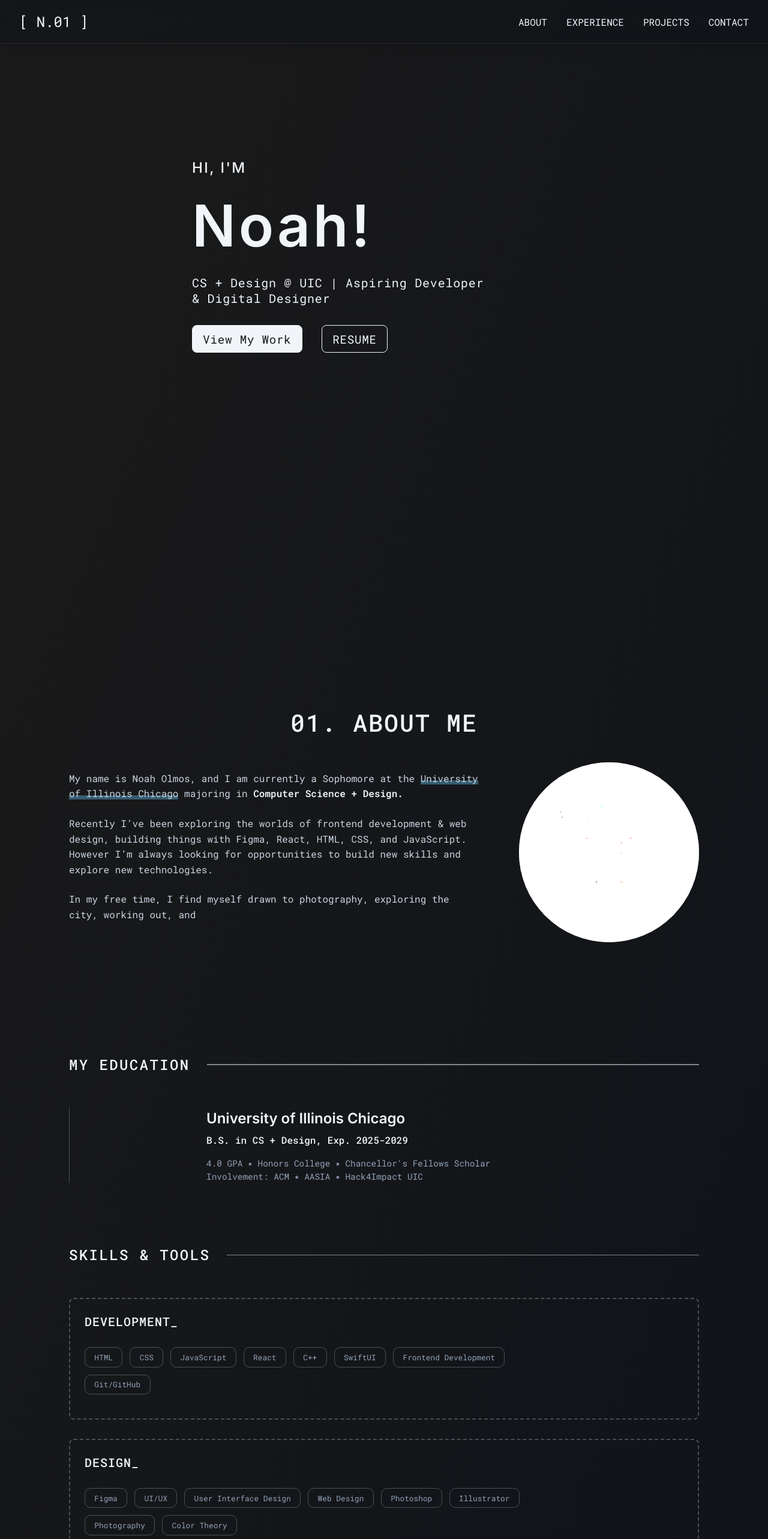
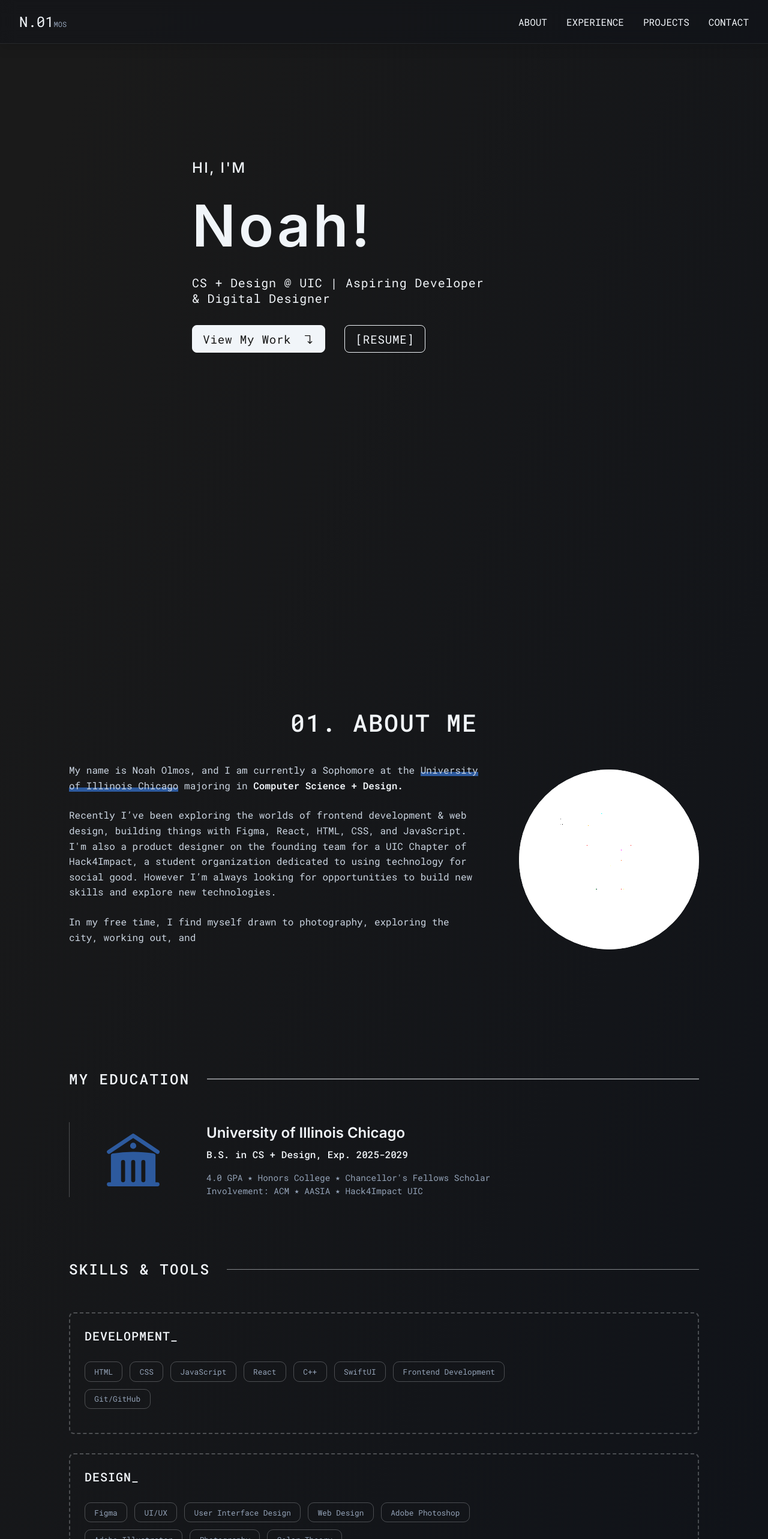
Before and after one commit to nnolmos1/personal-website-noah, a React (Vite) app: page / in a window 1280 px wide. Shown: the top 2566 px of the page at 60% size. Built offline with nearby package versions, Linux system fonts and the light colour scheme.

Commit message:
Updated a lot

```diff
--- a/package.json
+++ b/package.json
@@ -11,7 +11,8 @@
   },
   "dependencies": {
     "react": "^19.2.8",
-    "react-dom": "^19.2.8"
+    "react-dom": "^19.2.8",
+    "react-icons": "^5.7.0"
   },
   "devDependencies": {
     "@eslint/js": "^10.0.1",
--- a/src/components/About.jsx
+++ b/src/components/About.jsx
@@ -1,3 +1,5 @@
+import { HiBuildingLibrary } from "react-icons/hi2";
+
 export default function About() {
     return (
         <section id="about" className="about">
@@ -7,7 +9,7 @@ export default function About() {
         <div className="about-intro">
             <div className="about-text">
             <p>My name is Noah Olmos, and I am currently a Sophomore at the <span className="highlight">University of Illinois Chicago</span> majoring in <span className="bold">Computer Science + Design.</span> </p>
-            <p>Recently I’ve been exploring the worlds of frontend development & web design, building things with Figma, React, HTML, CSS, and JavaScript. However I’m always looking for opportunities to build new skills and explore new technologies.</p>
+            <p>Recently I’ve been exploring the worlds of frontend development & web design, building things with Figma, React, HTML, CSS, and JavaScript. I'm also a product designer on the founding team for a UIC Chapter of Hack4Impact, a student organization dedicated to using technology for social good. However I’m always looking for opportunities to build new skills and explore new technologies.</p>
             <p>In my free time, I find myself drawn to photography, exploring the city, working out, and</p>
             </div>
 
@@ -24,7 +26,7 @@ export default function About() {
 
             <div className="education-content">
                 <div className="education-logo">
-                {/* logo here */}
+                     <HiBuildingLibrary />
                 </div>
 
                 <div className="education-text">
@@ -70,8 +72,8 @@ export default function About() {
                         <span>UI/UX</span>
                         <span>User Interface Design</span>
                         <span>Web Design</span>
-                        <span>Photoshop</span>
-                        <span>Illustrator</span>
+                        <span>Adobe Photoshop</span>
+                        <span>Adobe Illustrator</span>
                         <span>Photography</span>
                         <span>Color Theory</span>
                     </div>
--- a/src/components/Contact.jsx
+++ b/src/components/Contact.jsx
@@ -1,8 +1,9 @@
 export default function Contact() {
     return (
         <section id="contact" className="contact">
-            <h2> 05. CONTACT </h2>
-            <p> Here is my contact info... </p>
+            <h3 className="section-heading"> 04. CONTACT </h3>
+            <p className="section-subheading"> Feel free to reach out!! Always happy to meet new people, collaborate on fun projects, or just chat about development and design :) </p>
+            <p className="section-subheading faded"> Roblox: HiWintry </p>
         </section>
     )
 }
--- a/src/components/Experience.jsx
+++ b/src/components/Experience.jsx
@@ -22,7 +22,7 @@ export default function Experience() {
                     title="Hack4Impact UIC"
                     role="PRODUCT DESIGNER"
                     description="Designing & developing digital solutions for Chicago-based nonproft organizations."
-                    tags={["Product Design", "UI/UX", "Figma"]}
+                    tags={["UX Research", "Wireframing", "Figma"]}
                 />
             </div>
 
@@ -39,7 +39,7 @@ export default function Experience() {
 
                 <ExperienceCard
                     title="Everyone Can Code"
-                    role="iOS DESIGNER & DEVELOPER"
+                    role="IOS DESIGNER & DEVELOPER"
                     description="Prototyed an AI nutrition assistant app for iOS, designed around accessibility and dietary needs."
                     tags={["SwiftUI", "Figma", "UI/UX", "AI"]}
                 />
@@ -58,8 +58,8 @@ export default function Experience() {
 
                 <ExperienceCard
                     title="Discovery Partners Institute"
-                    role="iOS APP DESIGNER"
-                    description="Prototyped a health & insurance literacy app. Pitched at Apple Michigan Ave as finalists in the Everyone Can Code Competition."
+                    role="IOS APP DESIGNER"
+                    description="Prototyped a health & insurance literacy app. Pitched at Apple Michigan Ave as finalists in the 2025 Everyone Can Code Competition!"
                     tags={["SwiftUI", "Figma", "UI/UX"]}
                 />
             </div>
--- a/src/components/Hero.jsx
+++ b/src/components/Hero.jsx
@@ -1,3 +1,5 @@
+import { HiMiniArrowTurnRightDown } from "react-icons/hi2";
+
 export default function Hero() {
     return (
         <div id="hero" className="hero">
@@ -7,8 +9,8 @@ export default function Hero() {
                 <p id="hero-description"> CS + Design @ UIC | Aspiring Developer & Digital Designer </p>
 
                 <div id="hero-btns">
-                    <button id="herobtn1" className="btn">View My Work</button>
-                    <button id="herobtn2" className="btn">RESUME</button>
+                    <a id="herobtn1" className="btn" href="#projects">View My Work <HiMiniArrowTurnRightDown /></a>
+                    <a id="herobtn2" className="btn" href="#resume">[RESUME]</a>
                 </div>
             </section>
         </div>
--- a/src/components/Navbar.jsx
+++ b/src/components/Navbar.jsx
@@ -1,7 +1,7 @@
 export default function Navbar() {
     return (
         <nav className="navbar">
-            <a href="#" id="hero-link">[ N.01 ]</a>
+            <a href="#" id="hero-link">N.01<span className="faded">MOS</span></a>
 
             <div className="nav-links">
                 <a href="#about"> ABOUT </a>
--- a/src/index.css
+++ b/src/index.css
@@ -107,11 +107,16 @@ body {
    background-color: transparent;
    border-radius: 8px;
    cursor: pointer;
+   align-items: center;
+   text-decoration: none;
 }
 
 #herobtn1 {
    background-color: #f1f5f9;
    color: #1A1A1A;
+   display: flex;
+   align-items: center;
+   gap: 1em;
 }
 
 
@@ -192,6 +197,15 @@ body {
    height: 1.5px;
    background: rgba(241, 245, 249, 0.5);
    flex: 1;
+}
+
+.education-logo svg {
+   width: 60%;
+   height: auto;
+   display: block;
+   margin: 0 auto;
+   color: #2d5a9e;
+
 }
 
 .education-content {
@@ -288,9 +302,10 @@ body {
 .section-subheading {
    font-family: 'Roboto Mono', monospace;
    text-align: center;
-   font-size: 1.25rem;
+   font-size: 1rem;
    letter-spacing: 0.05em;
-   margin-bottom: 4rem;
+   margin: 1em auto 4em auto;
+   max-width: 50vw;
 }
 
 .experience-content {
@@ -330,7 +345,19 @@ body {
    color: #f1f5f9;
    font-size: 2.5rem;
    margin-bottom: 0.25em;
+
+   /* animation: timeline-glow 2s ease-in-out infinite; */
 }
+
+/* @keyframes star-glow {
+   0%, 100% {
+      text-shadow: 0 0 4px #f1f5f9;
+   }
+   50% {
+      text-shadow: 0 0 10px #f1f5f9;
+      text-shadow: 0 0 20px #94a3b8;
+   }
+} */
 
 .timeline-line {
    width: 2px;
@@ -481,13 +508,18 @@ body {
 /* DESIGN COMPONENTS */
 
 .highlight {
-   background: linear-gradient(180deg, transparent 65%, #365c71 65%);
+   background: linear-gradient(180deg, transparent 65%, #2d5a9e 65%);
    display: inline;
 }
 
 .bold {
    font-weight: 600;
    color: #f1f5f9;
+}
+
+.faded {
+   color: #94a3b8;
+   font-size: 50%;
 }
 
 /* MEDIA QUERIES */
```
Also changed, not shown: 1 other file (tests, documents, lock files or other folders).
